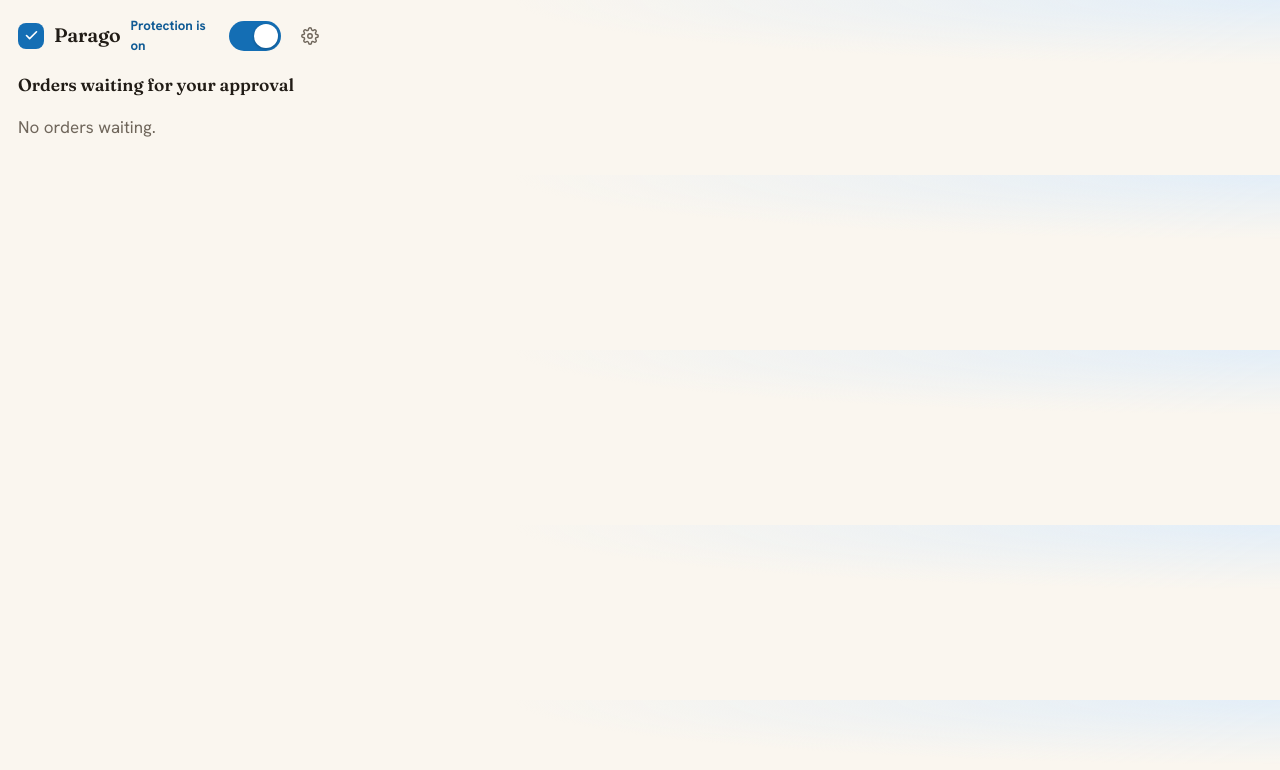
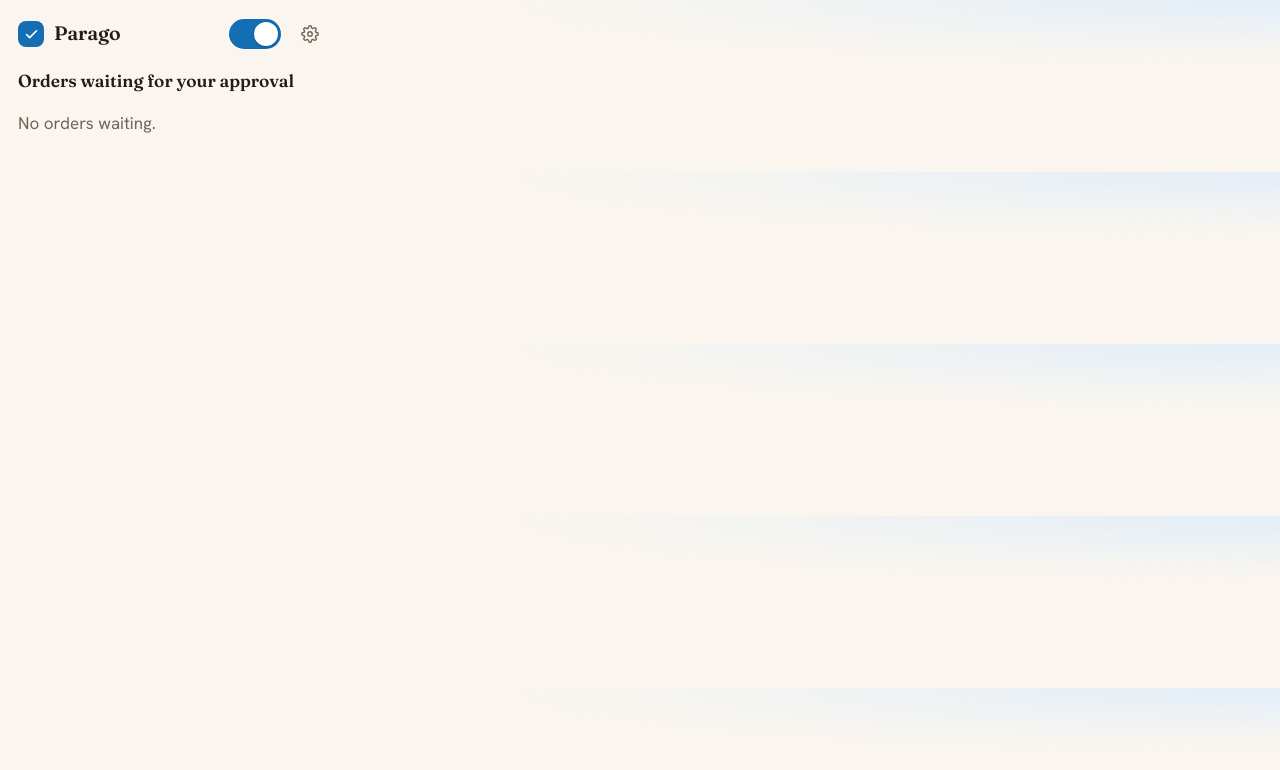
Before and after one commit to elzgnyc/parago, a website with bundled scripts: page src/ui/popup.html in a window 1280 px wide. Built offline with nearby package versions, Linux system fonts and the light colour scheme; some packages are replaced by stand-ins of ours; no server answers.

Commit message:
style: tighten the popup header into a single clean row
Drop the verbose 'Protection is on' status text that pushed the header layout around; the switch itself shows state. Name grows to fill, toggle and gear sit flush right, in one line.

```diff
--- a/src/ui/popup.html
+++ b/src/ui/popup.html
@@ -13,7 +13,6 @@
       <svg viewBox="0 0 24 24" width="15" height="15" fill="none" stroke="currentColor" stroke-width="2.6" stroke-linecap="round" stroke-linejoin="round"><path d="M20 6 9 17l-5-5" /></svg>
     </span>
     <span class="pop-name">Parago</span>
-    <span class="pop-status" id="status" aria-hidden="true"></span>
     <input type="checkbox" id="power" class="switch pop-switch" role="switch" />
     <button id="openSettings" class="pop-icon-btn" type="button" aria-label="Settings">
       <svg viewBox="0 0 24 24" width="18" height="18" fill="none" stroke="currentColor" stroke-width="1.9" stroke-linecap="round" stroke-linejoin="round"><circle cx="12" cy="12" r="3" /><path d="M19.4 15a1.65 1.65 0 0 0 .33 1.82l.06.06a2 2 0 1 1-2.83 2.83l-.06-.06a1.65 1.65 0 0 0-1.82-.33 1.65 1.65 0 0 0-1 1.51V21a2 2 0 0 1-4 0v-.09A1.65 1.65 0 0 0 9 19.4a1.65 1.65 0 0 0-1.82.33l-.06.06a2 2 0 1 1-2.83-2.83l.06-.06a1.65 1.65 0 0 0 .33-1.82 1.65 1.65 0 0 0-1.51-1H3a2 2 0 0 1 0-4h.09A1.65 1.65 0 0 0 4.6 9a1.65 1.65 0 0 0-.33-1.82l-.06-.06a2 2 0 1 1 2.83-2.83l.06.06a1.65 1.65 0 0 0 1.82.33H9a1.65 1.65 0 0 0 1-1.51V3a2 2 0 0 1 4 0v.09a1.65 1.65 0 0 0 1 1.51 1.65 1.65 0 0 0 1.82-.33l.06-.06a2 2 0 1 1 2.83 2.83l-.06.06a1.65 1.65 0 0 0-.33 1.82V9a1.65 1.65 0 0 0 1.51 1H21a2 2 0 0 1 0 4h-.09a1.65 1.65 0 0 0-1.51 1z" /></svg>
--- a/src/ui/ui.css
+++ b/src/ui/ui.css
@@ -174,11 +174,10 @@ input.switch:focus-visible { box-shadow: 0 0 0 3px var(--accent-tint); }
   color: #fff; background: var(--accent); border-radius: 8px;
 }
 .pop-name {
+  flex: 1 1 auto; margin-right: auto;
   font-family: var(--font-display); font-weight: 600; font-size: 1.15rem;
   letter-spacing: -0.01em;
 }
-.pop-status { margin-left: auto; font-size: 0.78rem; font-weight: 700; color: var(--accent-strong); }
-.pop-status.is-off { color: var(--ink-soft); }
 .pop-switch { flex: 0 0 auto; width: 44px; height: 24px; }
 .pop-switch::before { width: 18px; height: 18px; top: 3px; left: 3px; }
 .pop-switch:checked::before { transform: translateX(20px); }
```
